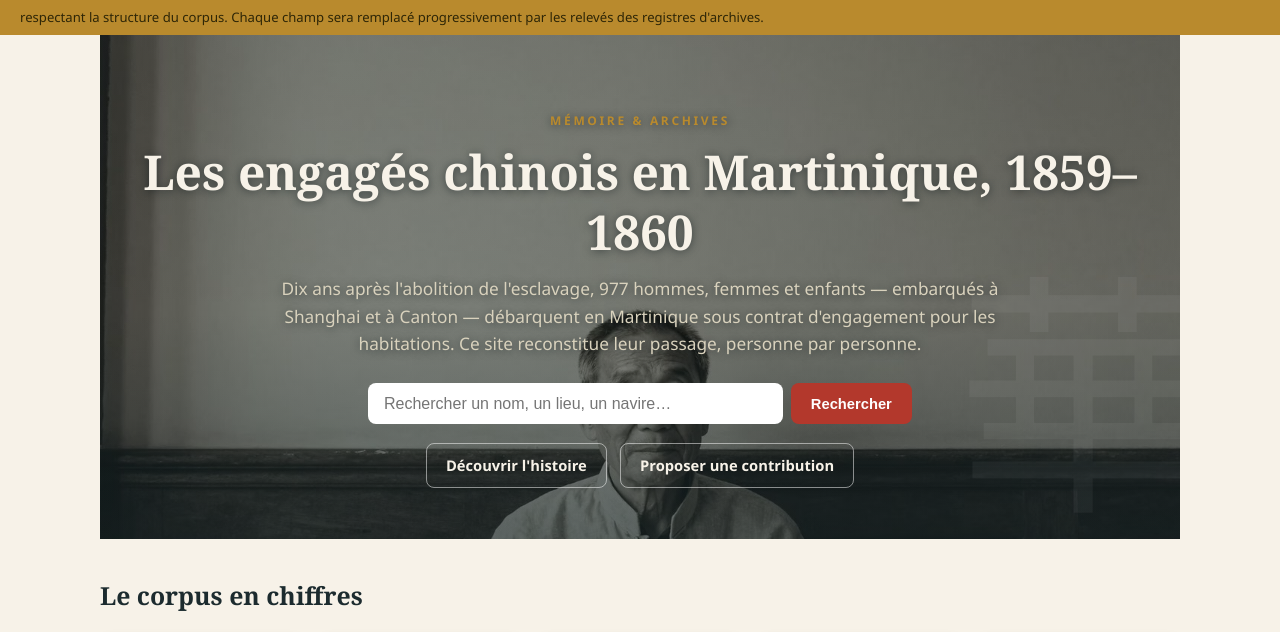
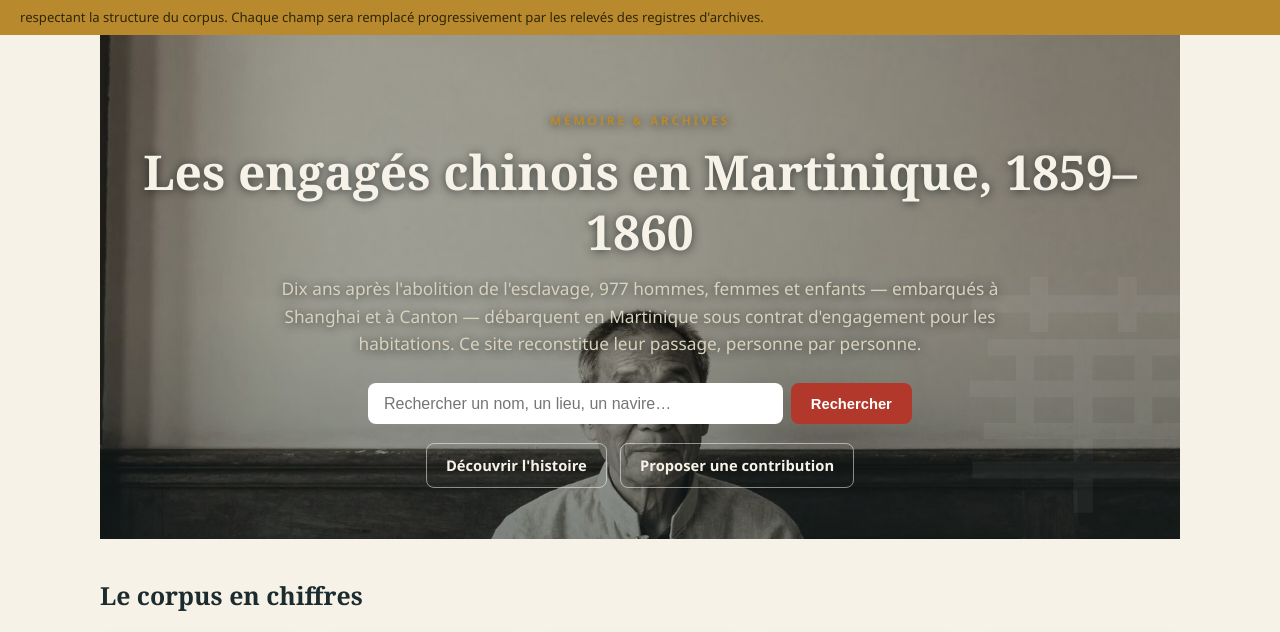
Before and after one commit to jeannegils-web/chinois-martinique-1859, a plain HTML site: page index.html in a window 1280 px wide. Shown: the part 102-734 px from the top of the page. Drawn offline with Linux system fonts and the light colour scheme.

Commit message:
Accueil : voile encore allege (22-38%), ombre de texte renforcee pour la lisibilite

```diff
--- a/css/style.css
+++ b/css/style.css
@@ -83,18 +83,18 @@ a:hover { color: var(--accent); }
 /* ---------- hero ---------- */
 .hero {
   background:
-    linear-gradient(180deg, rgba(24, 38, 41, .42), rgba(24, 38, 41, .55)),
+    linear-gradient(180deg, rgba(24, 38, 41, .22), rgba(24, 38, 41, .38)),
     url("../photos/hero-accueil.jpg") center 42% / cover no-repeat,
     linear-gradient(160deg, var(--ink) 0%, #264043 60%, #2e5550 100%);
   color: var(--paper); padding: 4rem 0 3.2rem; text-align: center; position: relative; overflow: hidden;
 }
 .hero::before {
   content: ""; position: absolute; inset: 0;
-  background: linear-gradient(0deg, rgba(24,38,41,.28), rgba(24,38,41,0) 45%, rgba(24,38,41,.12));
+  background: linear-gradient(0deg, rgba(24,38,41,.2), rgba(24,38,41,0) 45%, rgba(24,38,41,.06));
   pointer-events: none;
 }
 .hero > .container { position: relative; z-index: 1; }
-.hero h1, .hero .lead, .hero .eyebrow { text-shadow: 0 1px 8px rgba(15, 24, 26, .55); }
+.hero h1, .hero .lead, .hero .eyebrow { text-shadow: 0 1px 10px rgba(15, 24, 26, .7); }
 .hero::after {
   content: "華"; position: absolute; right: -2rem; bottom: -4.5rem; font-size: 16rem;
   font-family: serif; color: rgba(255,255,255,.05); pointer-events: none;
```
